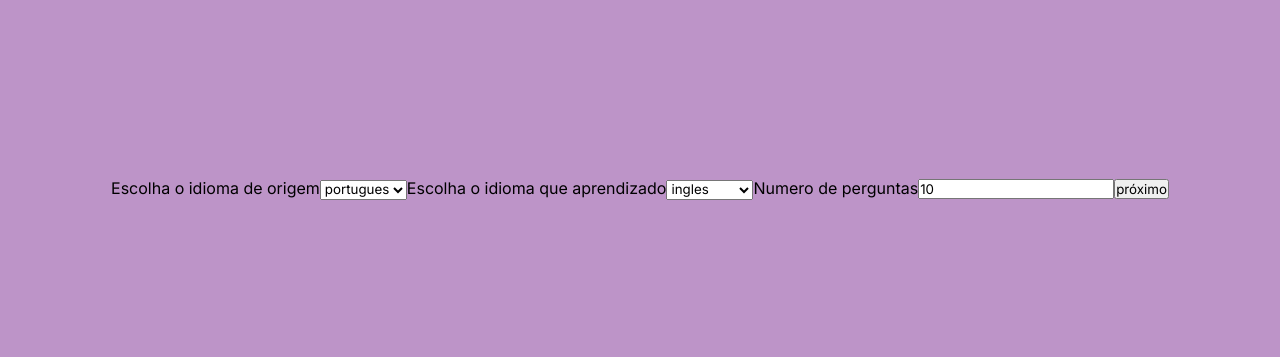
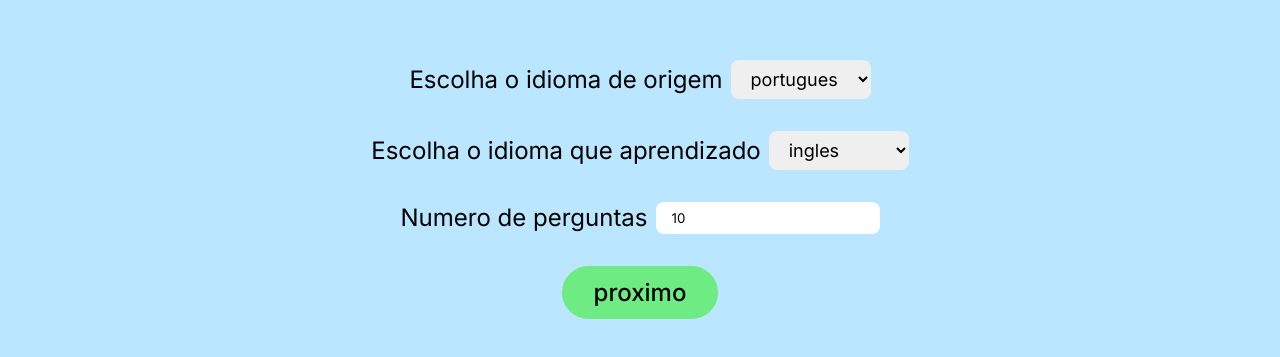
Before and after one commit to limarich/projeto-idiomas-taes, a React (Vite) app: page /quiz in a window 1280 px wide. Shown: the part 211-568 px from the top of the page. Built offline with nearby package versions, Linux system fonts and the light colour scheme.

Commit message:
quizz finalizado

```diff
--- a/src/components/QuestionCard/index.tsx
+++ b/src/components/QuestionCard/index.tsx
@@ -58,6 +58,7 @@ export const QuestionCard = ({
 							<button
 								onClick={() => handleAnswerClick(answer)}
 								className={handleOptionClassName(answer)}
+								disabled={!!selectedAnswer}
 							>
 								<b>{handleAnswerIndex(index)}</b> {answer}
 							</button>
@@ -70,6 +71,7 @@ export const QuestionCard = ({
 					onClick={() => {
 						onAnswer(answerResult);
 						setAnswerResult(null);
+						setSelectedAnswer(null);
 					}}
 					className={styles["next-btn"]}
 				>
--- a/src/components/QuestionCard/question-card.module.css
+++ b/src/components/QuestionCard/question-card.module.css
@@ -1,9 +1,13 @@
 .container {
   display: flex;
   flex-direction: column;
-  background: var(--purple);
-  background-color: #fff;
-  border-radius: 8px;
+   /* From https://css.glass */
+    background: rgba(255, 255, 255, 0.3);
+    border-radius: 16px;
+    box-shadow: 0 4px 30px rgba(0, 0, 0, 0.1);
+    backdrop-filter: blur(7.4px);
+    -webkit-backdrop-filter: blur(7.4px);
+    border: 1px solid rgba(255, 255, 255, 0.4);
   padding: 1rem 2rem;
 }
 
@@ -30,7 +34,7 @@
 }
 
 .question-container h3 {
-  color: var(--secondary);
+  color: #FF7410;
   font-family: Rubik;
   font-weight: 600;
 }
@@ -63,10 +67,10 @@
   font-size: 1.125rem;
   font-weight: 500;
 }
-.options li button:hover {
-  background: var(--purple);
-  color: var(--white);
-  font-weight: 700;
+.options li button:hover:not(:focus):not(:disabled) {
+  background: #e7f6ff;
+  /* color: var(--white); */
+  font-weight: 500;
 }
 
 .options li button b {
@@ -77,7 +81,7 @@
   width: 1.5rem;
   height: 1.5rem;
   border-radius: 50%;
-  background: var(--primary);
+  background: #7bcfff;
   color: var(--white);
 }
 .options .correct {
@@ -94,16 +98,17 @@
   opacity: 0.95;
 }
 
+
 .next-btn {
   all: unset;
   cursor: pointer;
 
   align-self: flex-start;
 
-  padding: 0.8rem 0.5rem;
+  padding: 0.8rem 1rem;
   border-radius: 4px;
 
-  border: 1px solid var(--primary);
+  border: 2px solid var(--primary);
 
   font-weight: 700;
   margin-bottom: 1rem;
@@ -111,6 +116,7 @@
 }
 
 .next-btn:hover {
-  background: var(--secondary);
-  color: var(--white);
+  border: 2px solid var(--secondary);
+  color: #FF7410;
+  background-color: #ffdbb62c;
 }
--- a/src/pages/Home/index.tsx
+++ b/src/pages/Home/index.tsx
@@ -32,7 +32,7 @@ export const Home = () => {
 							bgColor="blue"
 							imgSrc="./frame-puzzle.png"
 							secondary
-							pathname="/quiz"
+							pathname="/memory-game"
 						/>
 						<TrainingBox
 							title="Conversação"
--- a/src/pages/Quiz/components/Menu/index.tsx
+++ b/src/pages/Quiz/components/Menu/index.tsx
@@ -1,4 +1,6 @@
 import { IdiomOptions } from "../..";
+import { Button } from "../../../../components/Button";
+import styles from "./menu.module.css";
 
 interface Props {
 	selectedOrigin: IdiomOptions;
@@ -20,7 +22,8 @@ export const Menu = ({
 	onNextStepClick,
 }: Props) => {
 	return (
-    <div>
+		<div className={styles.container}>
+			<div className={styles.content}>
 				<label htmlFor="">Escolha o idioma de origem</label>
 				<select
 					name="origin"
@@ -38,6 +41,8 @@ export const Menu = ({
 						</option>
 					))}
 				</select>
+			</div>
+			<div className={styles.content}>
 				<label htmlFor="">Escolha o idioma que aprendizado</label>
 				<select
 					name="objective"
@@ -55,6 +60,8 @@ export const Menu = ({
 						</option>
 					))}
 				</select>
+			</div>
+			<div className={styles.content}>
 				<label htmlFor="">Numero de perguntas</label>
 				<input
 					type="number"
@@ -62,7 +69,8 @@ export const Menu = ({
 					defaultValue={10}
 					onChange={(e) => onQuestionNumberChange(parseInt(e.target.value, 10))}
 				/>
-      <button onClick={onNextStepClick}>próximo</button>
+			</div>
+			<Button onClick={onNextStepClick} text="proximo" />
 		</div>
 	);
 };
--- /dev/null
+++ b/src/pages/Quiz/components/Menu/menu.module.css
@@ -0,0 +1,33 @@
+.container {
+  display: flex;
+  flex-direction: column;
+  align-items: center;
+  gap: 2rem;
+
+  font-size: 1.5rem;
+}
+
+
+.content {
+  display: flex;
+  align-items: center;
+  gap: 0.5rem;
+}
+
+.content select {
+  padding: 0.5rem 1rem;
+  border-radius: 8px;
+  border: none;
+  font-size: 1.125rem;
+}
+
+.content select>option{
+  padding: 0.5rem 1rem;
+}
+
+
+.content input {
+  padding: 0.5rem 1rem;
+  border-radius: 8px;
+  border: none;
+}
--- a/src/pages/Quiz/index.tsx
+++ b/src/pages/Quiz/index.tsx
@@ -21,7 +21,7 @@ export type IdiomOptions =
 	| "espanhol";
 
 export const Quiz = () => {
-  const [currentQuestion, setCurrentQuestion] = useState(0);
+	const [currentQuestion, setCurrentQuestion] = useState(1);
 	const [correctAnswers, setCorrectAnswers] = useState(0);
 	const [step, setStep] = useState<step>("menu");
 	const [quizQuestions, setQuizQuestions] = useState<QuizQuestion[]>([]);
@@ -57,16 +57,21 @@ export const Quiz = () => {
 	const restartQuiz = () => {
 		setCurrentQuestion(0);
 		setCorrectAnswers(0);
+		setStep("quiz");
 	};
 
 	const newQuiz = () => {
 		setCurrentQuestion(0);
 		setCorrectAnswers(0);
 		fetchQuestionsData();
+		setStep("quiz");
 	};
 
 	const handleStep = () => {
 		if (step === "quiz") {
+			if (currentQuestion === quizQuestions.length) {
+				setStep("feedback");
+			}
 			return (
 				<Questions
 					questions={quizQuestions}
--- a/src/pages/Quiz/quiz.module.css
+++ b/src/pages/Quiz/quiz.module.css
@@ -5,5 +5,5 @@
   width: 100%;
   height: 100vh;
 
-  background-color: var(--purple);
+  background-color: var(--primary);
 }
```
Also changed, not shown: src/pages/Quiz/components/Questions/index.tsx (indentation only). Lines whose indentation alone changed are shown as unchanged.
